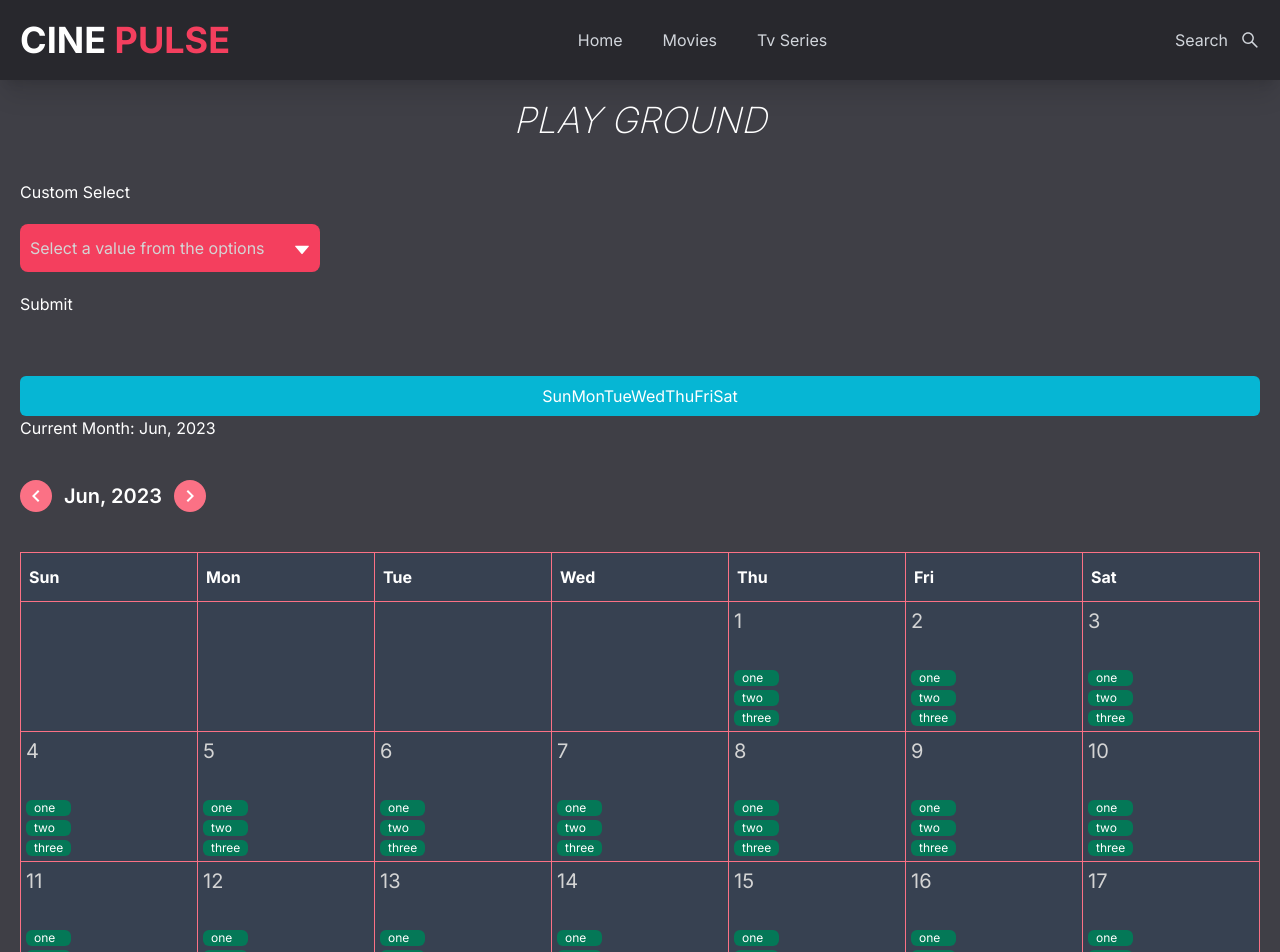
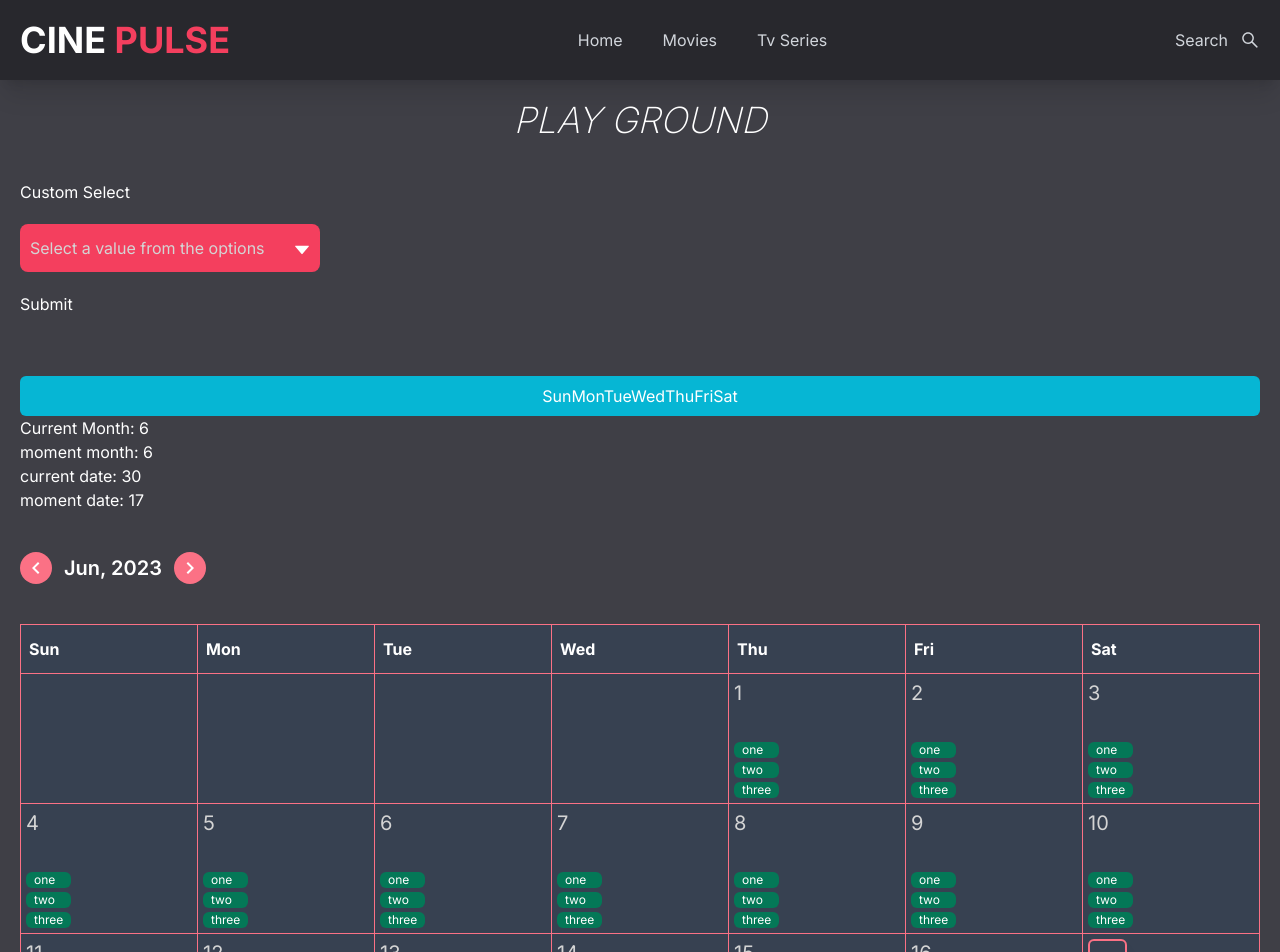
Before and after one commit to zamanshahed/cine-pulse, a Next.js app: page /test in a window 1280 px wide. Shown: the top 952 px of the page. Built offline with nearby package versions, Linux system fonts and the light colour scheme.

Commit message:
present date marked auto

```diff
--- a/app/components/calendar/CustomCalendar.jsx
+++ b/app/components/calendar/CustomCalendar.jsx
@@ -67,7 +67,10 @@ const CustomCalendar = () => {
       <div
         className='bg-cyan-500 text-white text-center p-2 rounded-md'
       >{weekdays}</div>
-      <div>Current Month: {currentDate.format('MMM, YYYY')}</div>
+      <div>Current Month: {currentDate.format('M')}</div>
+      <div>moment month: {moment().format('M')}</div>
+      <div>current date: {currentDate.format('D')}</div>
+      <div>moment date: {moment().format('D')}</div>
 
       <div className="py-10 flex items-center space-x-3">
 
@@ -88,7 +91,7 @@ const CustomCalendar = () => {
         {showEventDetails &&
           <div className="absolute bg-zinc-600 w-[300px] h-[300px] z-50">
             <div
-            onClick={() => setShowEventDetails(false)}
+              onClick={() => setShowEventDetails(false)}
               className="absolute right-[5px] top-[5px] cursor-pointer">
               <AiOutlineCloseCircle size={22} />
             </div>
@@ -107,12 +110,14 @@ const CustomCalendar = () => {
               <tr className='' key={index}>
                 {week.map((day, index) => (
                   <td className='relative border border-rose-400 h-[130px] bg-gray-700' key={index}>
-                    <div className='absolute top-[5px] left-[5px] text-xl text-neutral-300'>{day.date > 0 ? day.date : ""}</div>
+                    {currentDate.format('M') == moment().format('M') && day.date == moment().format('D') ?
+                      <div className='absolute top-[5px] left-[5px] text-xl border-2 border-rose-400 text-white shadow-lg p-2 rounded-md'>{day.date > 0 ? day.date : ""}</div>
+                      : <div className='absolute top-[5px] left-[5px] text-xl text-neutral-300'>{day.date > 0 ? day.date : ""}</div>
+                    }
                     <div
                       className="absolute bottom-[5px] left-[5px] space-y-1">
                       {day?.event?.map((event, index) => (
                         <div
-                          // onmouse
                           onMouseEnter={() => {
                             setEventData(event);
                             setShowEventDetails(true);
```
